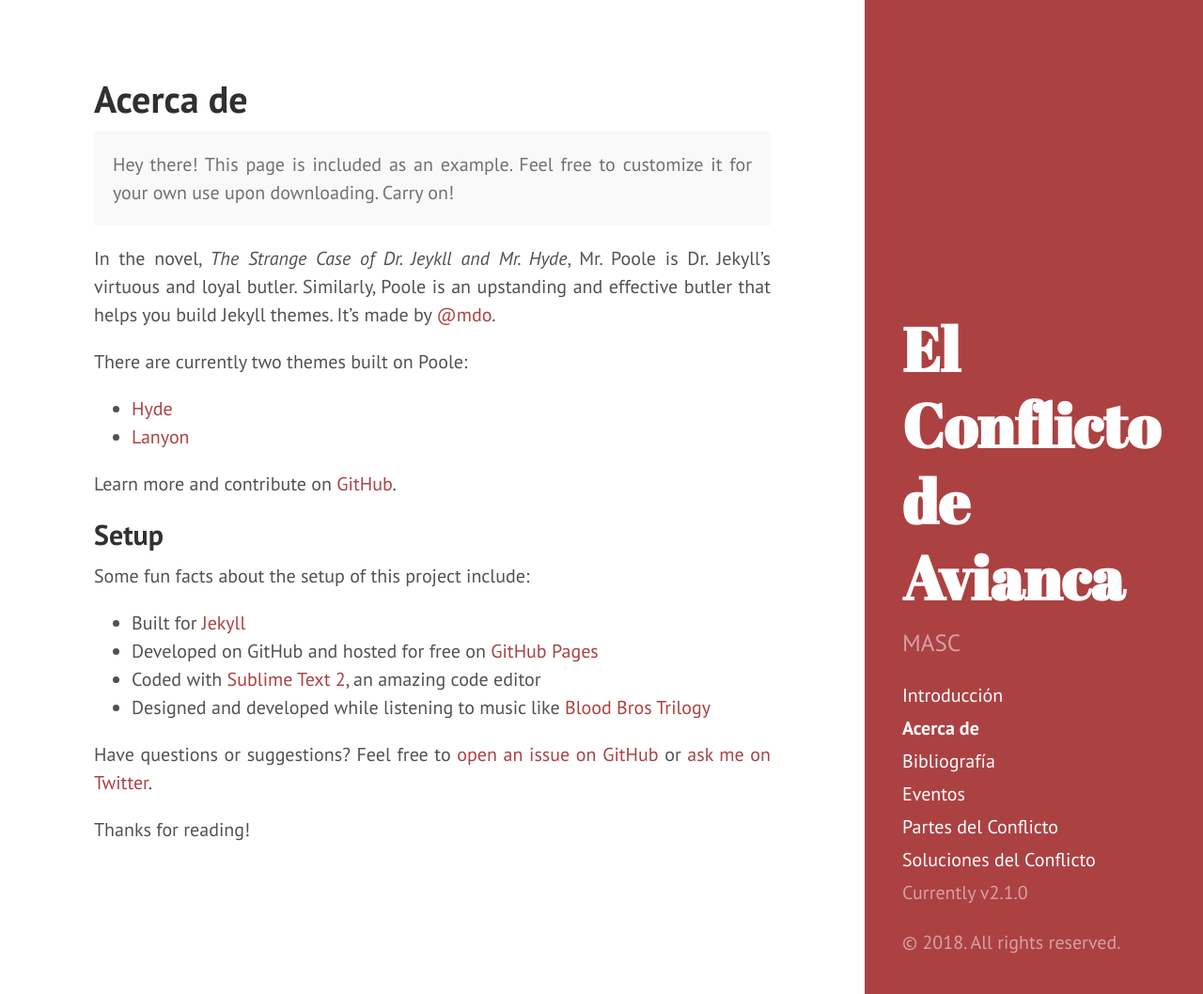
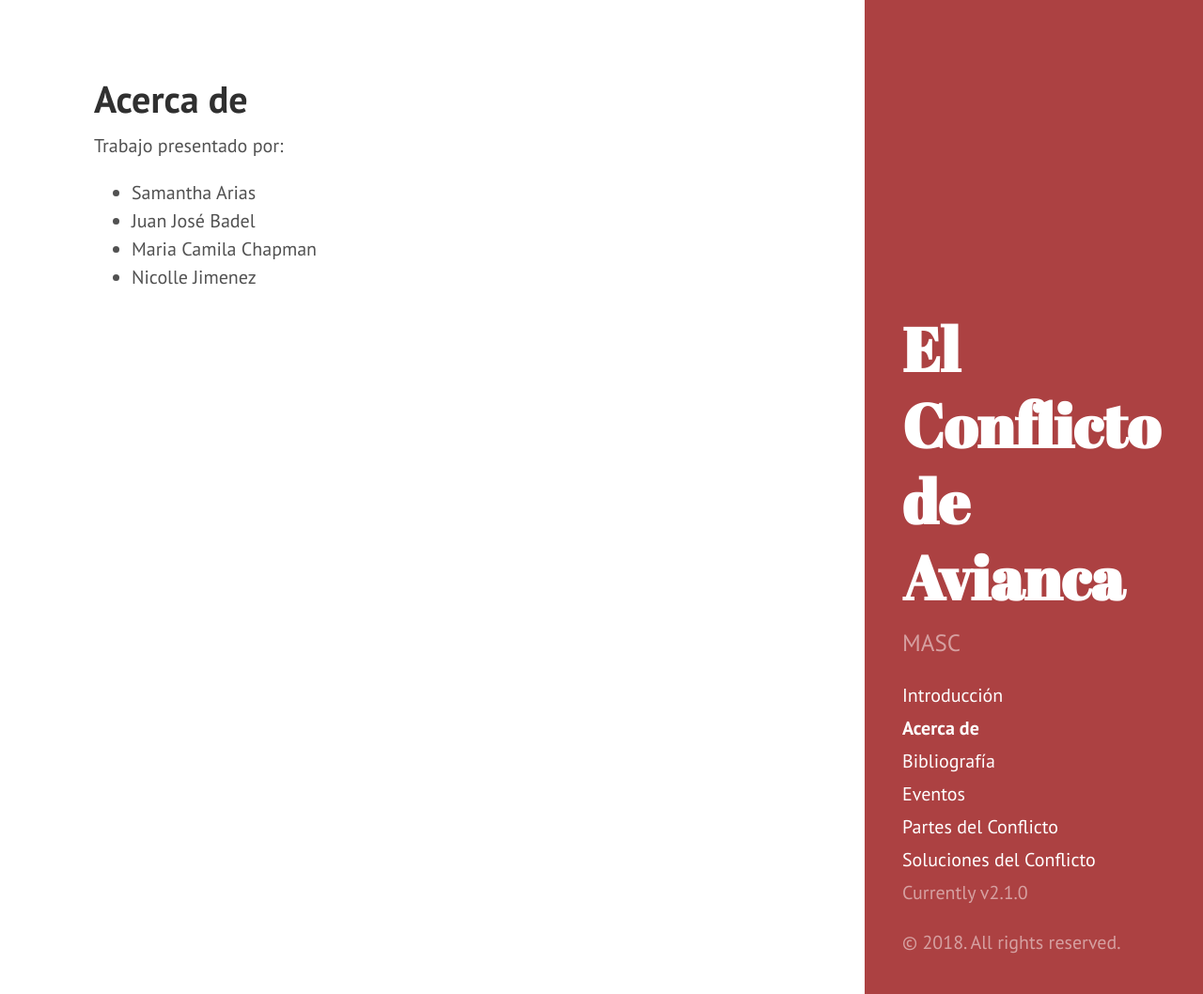
Before and after one commit to Skao93/conflictoavianca.github.io, a Jekyll site: the page built from acerca-de.md, in a window 1280 px wide and 1058 px high. Shown: the whole window at 94% size. Built offline with Jekyll 4.4.1, drawn with Linux system fonts in a browser that asks for light colours; Markdown is read by kramdown in place of the engine named in the settings.

Commit message:
Proper Acerca De

```diff
--- a/acerca-de.md
+++ b/acerca-de.md
@@ -3,28 +3,9 @@ layout: page
 title: Acerca de
 ---
 
-<p class="message">
-  Hey there! This page is included as an example. Feel free to customize it for your own use upon downloading. Carry on!
-</p>
+Trabajo presentado por:
 
-In the novel, *The Strange Case of Dr. Jeykll and Mr. Hyde*, Mr. Poole is Dr. Jekyll's virtuous and loyal butler. Similarly, Poole is an upstanding and effective butler that helps you build Jekyll themes. It's made by [@mdo](https://twitter.com/mdo).
-
-There are currently two themes built on Poole:
-
-* [Hyde](http://hyde.getpoole.com)
-* [Lanyon](http://lanyon.getpoole.com)
-
-Learn more and contribute on [GitHub](https://github.com/poole).
-
-## Setup
-
-Some fun facts about the setup of this project include:
-
-* Built for [Jekyll](http://jekyllrb.com)
-* Developed on GitHub and hosted for free on [GitHub Pages](https://pages.github.com)
-* Coded with [Sublime Text 2](http://sublimetext.com), an amazing code editor
-* Designed and developed while listening to music like [Blood Bros Trilogy](https://soundcloud.com/maddecent/sets/blood-bros-series)
-
-Have questions or suggestions? Feel free to [open an issue on GitHub](https://github.com/poole/issues/new) or [ask me on Twitter](https://twitter.com/mdo).
-
-Thanks for reading!
+ - Samantha Arias
+ - Juan José Badel
+ - Maria Camila Chapman
+ - Nicolle Jimenez
```
